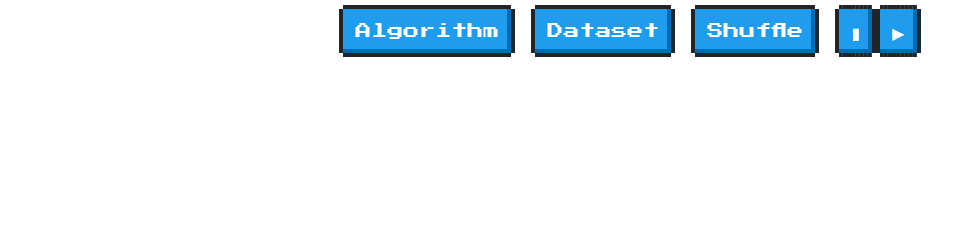
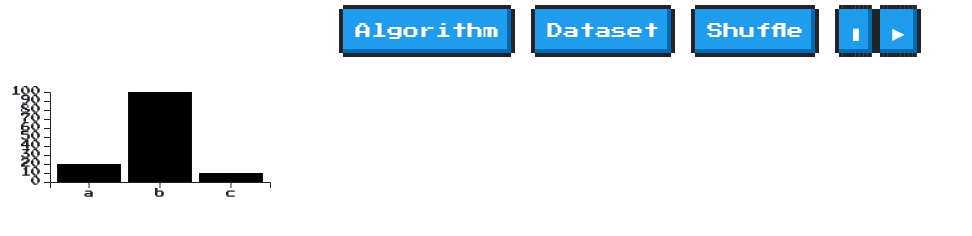
Before and after one commit to poplaw/retro-sorting, a Gatsby site: page / in a window 1280 px wide. Shown: the whole page, without its empty margins (0-972 px from the left). Built offline with nearby package versions, Linux system fonts and the light colour scheme; Gatsby itself is replaced by a stand-in of ours.

Commit message:
add chart to homepage

```diff
--- a/src/pages/index.tsx
+++ b/src/pages/index.tsx
@@ -3,10 +3,12 @@ import "../styles/index.scss";
 
 import Layout from "../components/Layout";
 import SEO from "../components/SEO";
+import BarChart from "../components/BarChart";
 
 const IndexPage: FC = () => (
     <Layout>
         <SEO title="Home" />
+        <BarChart />
     </Layout>
 );
 
```
